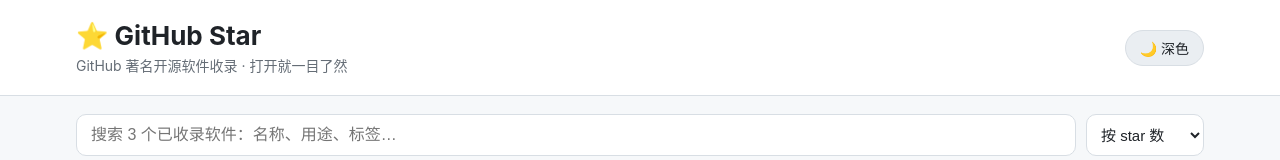
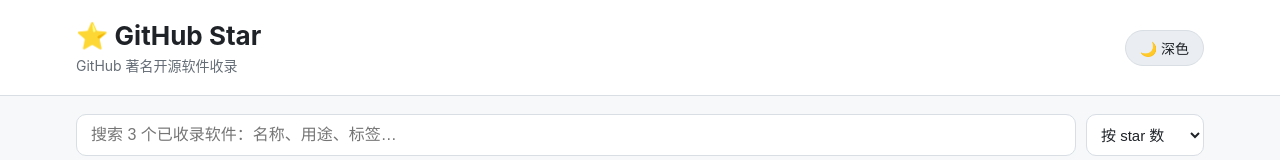
Before and after one commit to Mk8gg/star-nav, a Next.js app: page / in a window 1280 px wide. Shown: the top 160 px of the page. Built offline with nearby package versions, Linux system fonts and the light colour scheme; no server answers.

Commit message:
chore: shorten header subtitle

```diff
--- a/app/layout.tsx
+++ b/app/layout.tsx
@@ -20,7 +20,7 @@ export default function RootLayout({ children }: { children: React.ReactNode })
           <div className="header-inner">
             <div>
               <h1>⭐ GitHub Star</h1>
-              <p className="subtitle">GitHub 著名开源软件收录 · 打开就一目了然</p>
+              <p className="subtitle">GitHub 著名开源软件收录</p>
             </div>
             <ThemeToggle />
           </div>
```
